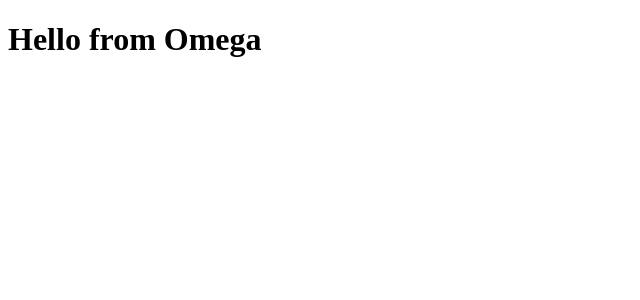
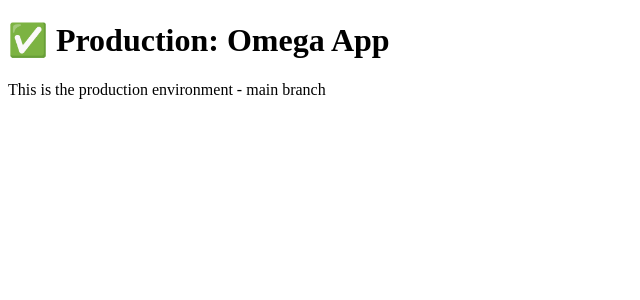
Before and after one commit to akshbhu/nextjs-example, a Next.js app: page / in a window 1280 px wide. Shown: the top 300 px of the page, without its empty margins (0-640 px from the left). Built offline with nearby package versions, Linux system fonts and the light colour scheme.

Commit message:
prod: stable production page

```diff
--- a/app/page.js
+++ b/app/page.js
@@ -1,3 +1,8 @@
 export default function Home() {
-  return <h1>Hello from Omega</h1>;
+  return (
+    <div>
+      <h1>✅ Production: Omega App</h1>
+      <p>This is the production environment - main branch</p>
+    </div>
+  );
 }
```
